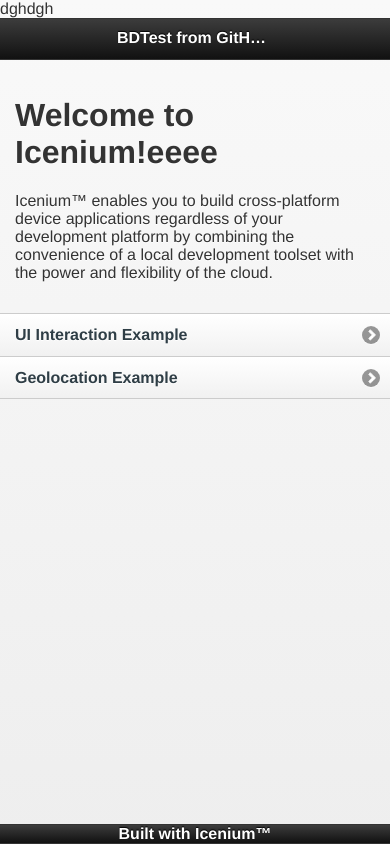
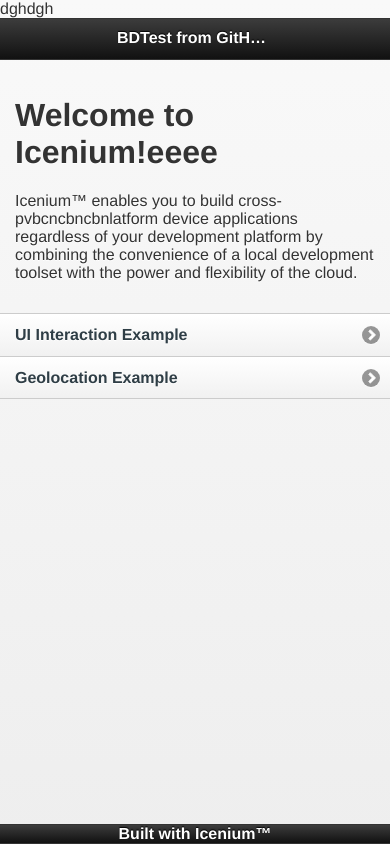
Before and after one commit to nmladenov/BDtest, a plain HTML site: page project3/index3.html in a window 390 px wide. Drawn offline with Linux system fonts and the light colour scheme; some packages are replaced by stand-ins of ours; files whose address does not match are found by name.

Commit message:
Changes made by xampy testov (xmpp.test1@gmail.com).

```diff
--- a/project3/index3.html
+++ b/project3/index3.html
@@ -22,7 +22,7 @@
             <div data-role="content">
                 <h1>Welcome to Icenium!eeee</h1>
                 <p>
-                    Icenium&trade; enables you to build cross-platform device applications regardless of your
+                    Icenium&trade; enables you to build cross-pvbcncbncbnlatform device applications regardless of your
                     development platform by combining the convenience of a local development toolset with the
                     power and flexibility of the cloud.
                 </p>
```
